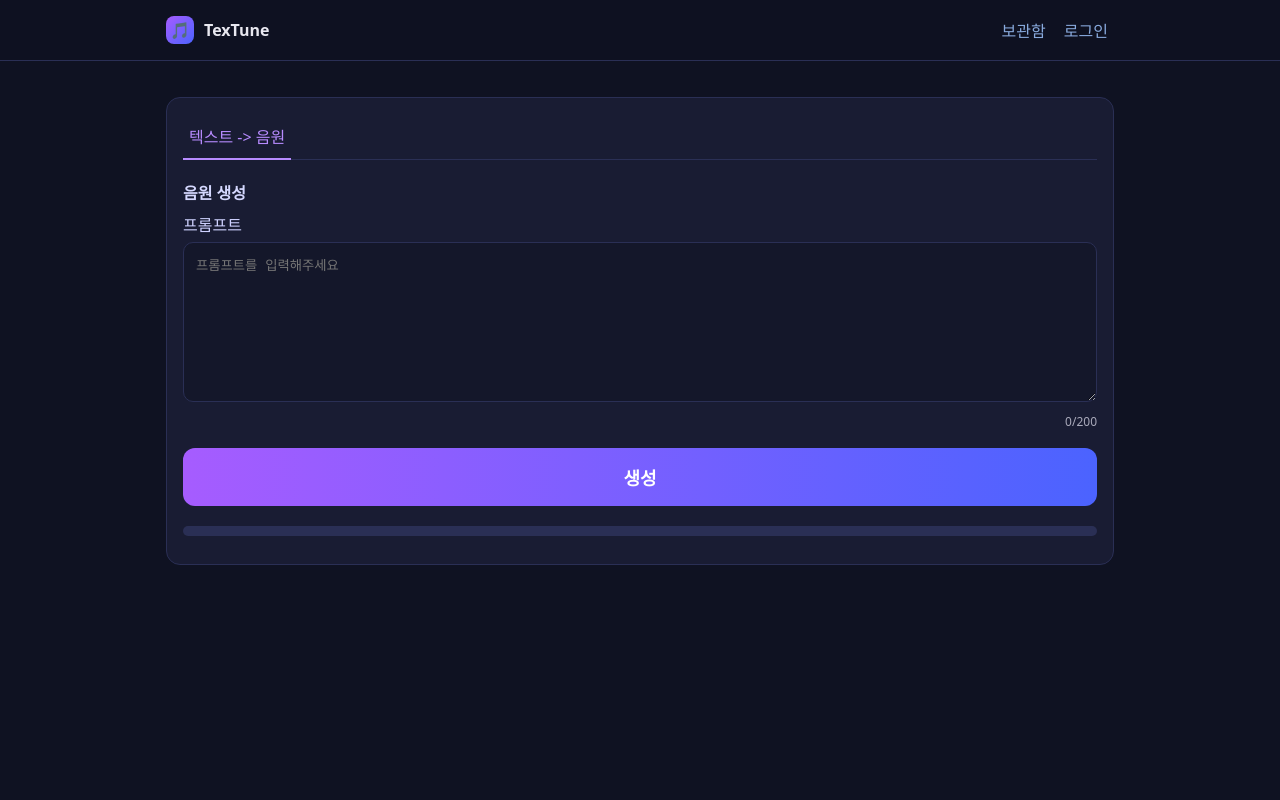
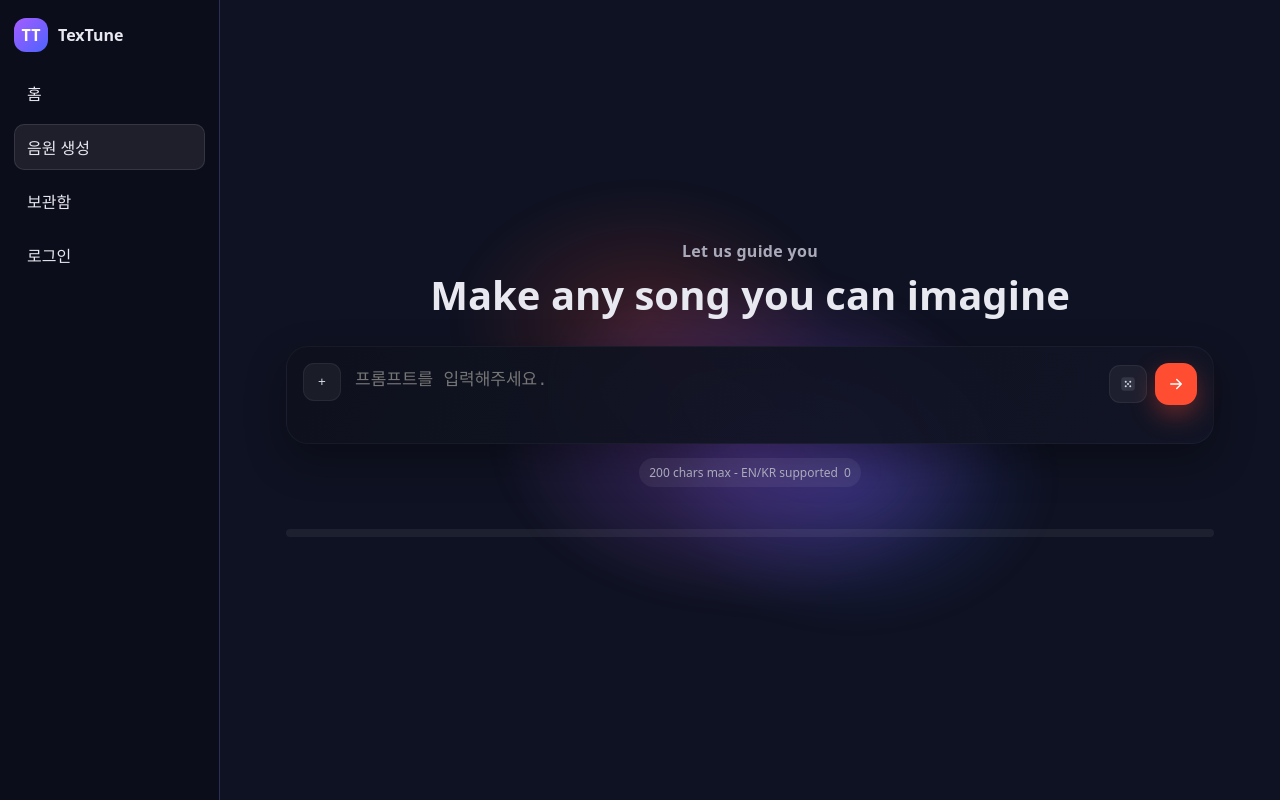
Before and after one commit to won1203/TextTune, a website: page api/public/generate.html in a window 1280 px wide. Drawn offline with Linux system fonts and the light colour scheme; no server answers.

Commit message:
사이드 네비게이션 바 추가(UI 일부 수정)

```diff
--- a/api/public/generate.html
+++ b/api/public/generate.html
@@ -4,81 +4,99 @@
     <meta charset="utf-8" />
     <meta name="viewport" content="width=device-width, initial-scale=1" />
     <title>TexTune | 트랙 생성</title>
-    <!-- build: generate v2 -->
     <style>
       :root{
         --bg:#0f1222; --panel:#191c33; --panel2:#14172a; --stroke:#2a2f55; --text:#e8e8f0; --muted:#aab; --brand:#8ad;
-        --grad1:#a65cff; --grad2:#4b63ff;
+        --grad1:#a65cff; --grad2:#4b63ff; --sidebar:#0b0d1a; --accent:#ff4d32;
       }
       *{box-sizing:border-box}
-      body{font-family:system-ui,-apple-system,Segoe UI,Roboto,Helvetica,Arial,sans-serif;margin:0;background:var(--bg);color:var(--text)}
-      header{position:sticky;top:0;background:#0f1222ee;backdrop-filter:saturate(150%) blur(4px);border-bottom:1px solid var(--stroke)}
-      .wrap{max-width:980px;margin:0 auto;padding:16px}
-      .row{display:flex;align-items:center;justify-content:space-between;gap:12px}
-      .brand{display:flex;align-items:center;gap:10px;font-weight:700}
-      .badge{width:28px;height:28px;border-radius:8px;background:linear-gradient(135deg,var(--grad1),var(--grad2));display:grid;place-items:center}
-      .badge span{font-size:16px}
-      nav a{color:var(--brand);margin-left:14px;text-decoration:none}
-      #authUser{color:var(--muted);font-size:12px;margin-left:6px}
-      .panel{background:var(--panel);border:1px solid var(--stroke);border-radius:14px;padding:16px;margin-top:20px}
-      .tabs{display:flex;gap:16px;border-bottom:1px solid var(--stroke);margin-bottom:12px}
-      .tab{padding:10px 6px;margin-bottom:-1px;border-bottom:2px solid transparent;color:#b9b9d6;cursor:pointer}
-      .tab.active{color:#b78bff;border-color:#b78bff}
-      .panel-head{display:flex;justify-content:space-between;align-items:center;margin-bottom:8px}
-      .btn{background:var(--panel2);color:var(--text);border:1px solid var(--stroke);border-radius:8px;padding:8px 10px;cursor:pointer}
-      label{display:block;color:#cfd2ff;margin:8px 0 6px}
-      textarea{width:100%;min-height:160px;background:var(--panel2);border:1px solid var(--stroke);border-radius:10px;color:var(--text);padding:12px}
-      .count{color:var(--muted);text-align:right;font-size:12px;margin-top:6px}
-      .actions{display:flex;gap:8px;margin-top:10px}
-      .primary{width:100%;margin-top:18px;background:linear-gradient(90deg,var(--grad1),var(--grad2));color:#fff;border:none;border-radius:12px;padding:16px;font-size:18px;font-weight:800;cursor:pointer}
-      .toggle{position:relative;width:46px;height:26px;background:#404565;border-radius:20px;border:1px solid var(--stroke)}
-      .toggle::after{content:"";position:absolute;top:3px;left:3px;width:20px;height:20px;background:#cfd2ff;border-radius:50%;transition:left .2s}
-      .toggle.on::after{left:23px}
-      .muted{opacity:.85}
-      .progress{height:10px;background:#2a2f55;border-radius:6px;overflow:hidden}
-      .progress>div{height:100%;background:#4b63ff;width:0%}
+      body{font-family:system-ui,-apple-system,Segoe UI,Roboto,Helvetica,Arial,sans-serif;margin:0;background:var(--bg);color:var(--text);display:flex;min-height:100vh}
+      .layout{display:flex;width:100%}
+      .sidebar{width:220px;min-height:100vh;background:var(--sidebar);border-right:1px solid var(--stroke);padding:18px 14px;position:sticky;top:0;align-self:flex-start}
+      .side-brand{display:flex;align-items:center;gap:10px;margin-bottom:18px;font-weight:800;color:var(--text);text-decoration:none}
+      .side-logo{width:34px;height:34px;border-radius:12px;background:linear-gradient(135deg,var(--grad1),var(--grad2));display:grid;place-items:center;font-weight:800;color:#fff}
+      .side-nav{display:flex;flex-direction:column;gap:8px;margin-top:12px}
+      .side-nav a{display:flex;align-items:center;gap:10px;padding:10px 12px;border-radius:10px;color:var(--text);text-decoration:none;border:1px solid transparent}
+      .side-nav a:hover{background:rgba(255,255,255,0.06);border-color:rgba(255,255,255,0.08)}
+      .side-nav a.active{background:rgba(255,255,255,0.08);border-color:rgba(255,255,255,0.1)}
+      #authUser{color:var(--muted);font-size:12px;margin-top:16px;display:block}
+      main{flex:1;display:flex;align-items:center;justify-content:center;position:relative;overflow:hidden;padding:32px 32px 48px}
+      .glow{position:absolute;inset:0;pointer-events:none;background:
+        radial-gradient(40% 35% at 50% 55%, rgba(166,92,255,0.35), transparent 60%),
+        radial-gradient(32% 32% at 60% 60%, rgba(75,99,255,0.25), transparent 58%),
+        radial-gradient(30% 28% at 40% 40%, rgba(255,77,50,0.18), transparent 60%);
+        filter:blur(10px);
+      }
+      .hero{position:relative;z-index:1;width:100%;max-width:960px;text-align:center;padding:32px 16px 24px}
+      .eyebrow{color:var(--muted);font-weight:600;letter-spacing:.02em;margin-bottom:10px}
+      .title{font-size:40px;font-weight:800;line-height:1.15;margin:0 0 28px}
+      .prompt-shell{background:linear-gradient(120deg,rgba(14,17,29,0.92),rgba(18,21,38,0.92));border:1px solid rgba(255,255,255,0.04);border-radius:22px;padding:16px;display:flex;align-items:flex-start;gap:12px;box-shadow:0 16px 40px rgba(0,0,0,0.32)}
+      .prompt-shell .icon-btn{width:38px;height:38px;display:grid;place-items:center;background:rgba(255,255,255,0.05);border:1px solid rgba(255,255,255,0.06);border-radius:11px;color:#d9dde8;cursor:pointer;padding:0}
+      .prompt-shell textarea{flex:1;font-size:17px;line-height:1.4;background:transparent;border:none;color:var(--text);resize:none;outline:none;min-height:64px;padding-top:6px}
+      .prompt-actions{display:flex;align-items:center;gap:8px}
+      .send-btn{width:42px;height:42px;border-radius:14px;border:none;background:var(--accent);color:white;display:grid;place-items:center;cursor:pointer;box-shadow:0 10px 24px rgba(255,77,50,0.35)}
+      .badge-mini{background:rgba(255,255,255,0.06);border-radius:999px;padding:6px 10px;font-size:12px;color:var(--muted);display:inline-flex;align-items:center;gap:6px;margin-top:14px}
+      .progress{height:8px;background:rgba(255,255,255,0.06);border-radius:6px;overflow:hidden;margin-top:14px}
+      .progress>div{height:100%;background:linear-gradient(90deg,var(--grad1),var(--grad2));width:0%}
+      #status{display:block;color:var(--muted);margin-top:10px;min-height:18px}
+      #result{margin-top:16px}
+      .primary{width:100%;margin-top:14px;background:linear-gradient(90deg,var(--grad1),var(--grad2));color:#fff;border:none;border-radius:12px;padding:14px;font-size:16px;font-weight:700;cursor:pointer}
+      @media (max-width:720px){.title{font-size:30px}.prompt-shell{flex-direction:column;align-items:stretch}.prompt-actions{justify-content:flex-end}.sidebar{position:fixed;left:0;top:0;height:100vh;z-index:3}}
     </style>
   </head>
   <body>
-    <header>
-      <div class="wrap row">
-        <div class="brand">
-          <div class="badge"><span>🎵</span></div>
-          <div>TexTune</div>
-        </div>
-        <nav>
-          <a class="nav-btn" href="library.html">보관함</a>
-          <a id="authAction" class="nav-btn" href="login.html">로그인</a>
-          <span id="authUser"></span>
+    <div class="layout">
+      <aside class="sidebar">
+        <a class="side-brand" href="/">
+          <div class="side-logo">TT</div>
+          <span>TexTune</span>
+        </a>
+        <nav class="side-nav">
+          <a href="/">홈</a>
+          <a href="generate.html" class="active">음원 생성</a>
+          <a href="library.html">보관함</a>
+          <a id="authAction" href="login.html">로그인</a>
         </nav>
-      </div>
-    </header>
-
-    <main class="wrap">
-      <section class="panel">
-        <div class="tabs">
-          <div class="tab active">텍스트 -> 음원</div>
-        </div>
-        <div class="panel-head">
-          <div></div>
-        </div>
-        <div class="panel-body">
-          <div class="row" style="justify-content:space-between;align-items:center">
-            <div style="font-weight:600;color:#d5d8ff">음원 생성</div>
+        <span id="authUser"></span>
+      </aside>
+      <main>
+        <div class="glow" aria-hidden="true"></div>
+        <section class="hero">
+          <div class="eyebrow">Let us guide you</div>
+          <h1 class="title">Make any song you can imagine</h1>
+          <div class="prompt-shell">
+            <button class="icon-btn" aria-label="add option">
+              <span>+</span>
+            </button>
+            <textarea id="prompt" placeholder="프롬프트를 입력해주세요."></textarea>
+            <div class="prompt-actions">
+              <button class="icon-btn" id="diceBtn" aria-label="random prompt">
+                <svg width="18" height="18" viewBox="0 0 24 24" fill="none" xmlns="http://www.w3.org/2000/svg">
+                  <rect x="3" y="3" width="18" height="18" rx="4" fill="currentColor" opacity="0.12"/>
+                  <circle cx="9" cy="9" r="1.3" fill="currentColor"/>
+                  <circle cx="15" cy="9" r="1.3" fill="currentColor"/>
+                  <circle cx="12" cy="12" r="1.3" fill="currentColor"/>
+                  <circle cx="9" cy="15" r="1.3" fill="currentColor"/>
+                  <circle cx="15" cy="15" r="1.3" fill="currentColor"/>
+                </svg>
+              </button>
+              <button class="send-btn" id="genBtn" aria-label="start generating">
+                <svg width="18" height="18" viewBox="0 0 24 24" fill="none" xmlns="http://www.w3.org/2000/svg">
+                  <path d="M5 12h14M13 6l6 6-6 6" stroke="white" stroke-width="2" stroke-linecap="round" stroke-linejoin="round"/>
+                </svg>
+              </button>
+            </div>
           </div>
-          <label>프롬프트</label>
-          <textarea id="prompt" placeholder="프롬프트를 입력해주세요"></textarea>
-          <div class="count"><span id="cnt">0</span>/200</div>
-          <button class="primary" id="genBtn">생성</button>
-
-          <div style="margin-top:12px;display:flex;gap:8px;align-items:center">
-            <span id="status" class="muted"></span>
+          <div class="badge-mini">
+            <span>200 chars max - EN/KR supported</span>
+            <span id="cnt">0</span>
           </div>
-          <div class="progress" style="margin-top:8px"><div id="bar"></div></div>
-          <div id="result" style="margin-top:12px"></div>
-        </div>
-      </section>
-    </main>
+          <span id="status"></span>
+          <div class="progress"><div id="bar"></div></div>
+          <div id="result"></div>
+        </section>
+      </main>
+    </div>
 
     <script src="js/app.js"></script>
     <script>
@@ -96,9 +114,6 @@
         } catch {}
       })();
 
-      const t = document.getElementById('instToggle');
-      t?.addEventListener('click', () => t.classList.toggle('on'));
-
       const ta = document.getElementById('prompt');
       const cnt = document.getElementById('cnt');
       ta?.addEventListener('input', () => {
@@ -110,6 +125,19 @@
       const statusEl = document.getElementById('status');
       const barEl = document.getElementById('bar');
       const resultEl = document.getElementById('result');
+      const diceBtn = document.getElementById('diceBtn');
+      const samples = [
+        'Make me a nostalgic synthwave track with airy pads',
+        'Create a jazzy lo-fi beat with vinyl crackle and soft keys',
+        'Epic orchestral score with soaring strings and big drums',
+        'Warm acoustic folk song with gentle fingerpicking'
+      ];
+
+      diceBtn?.addEventListener('click', () => {
+        const pick = samples[Math.floor(Math.random()*samples.length)];
+        ta.value = pick;
+        cnt.textContent = pick.length;
+      });
 
       document.getElementById('genBtn').addEventListener('click', async () => {
         resultEl.innerHTML = '';
--- a/api/public/js/app.js
+++ b/api/public/js/app.js
@@ -51,7 +51,10 @@ async function hydrateAuthControls() {
       actionEl.onclick = async (ev) => {
         ev.preventDefault();
         try { await api('/v1/auth/logout', { method: 'POST' }); } catch {}
-        window.location.href = '/login.html';
+        if (userEl) userEl.textContent = '';
+        actionEl.textContent = '로그인';
+        actionEl.href = `/login.html?next=${encodeURIComponent(location.pathname + location.search)}`;
+        actionEl.onclick = null;
       };
     }
     if (userEl) userEl.textContent = me.email || '';
```
Also changed, not shown: api/public/index.html (+30 -25 lines), api/public/library.html (+34 -16 lines).
